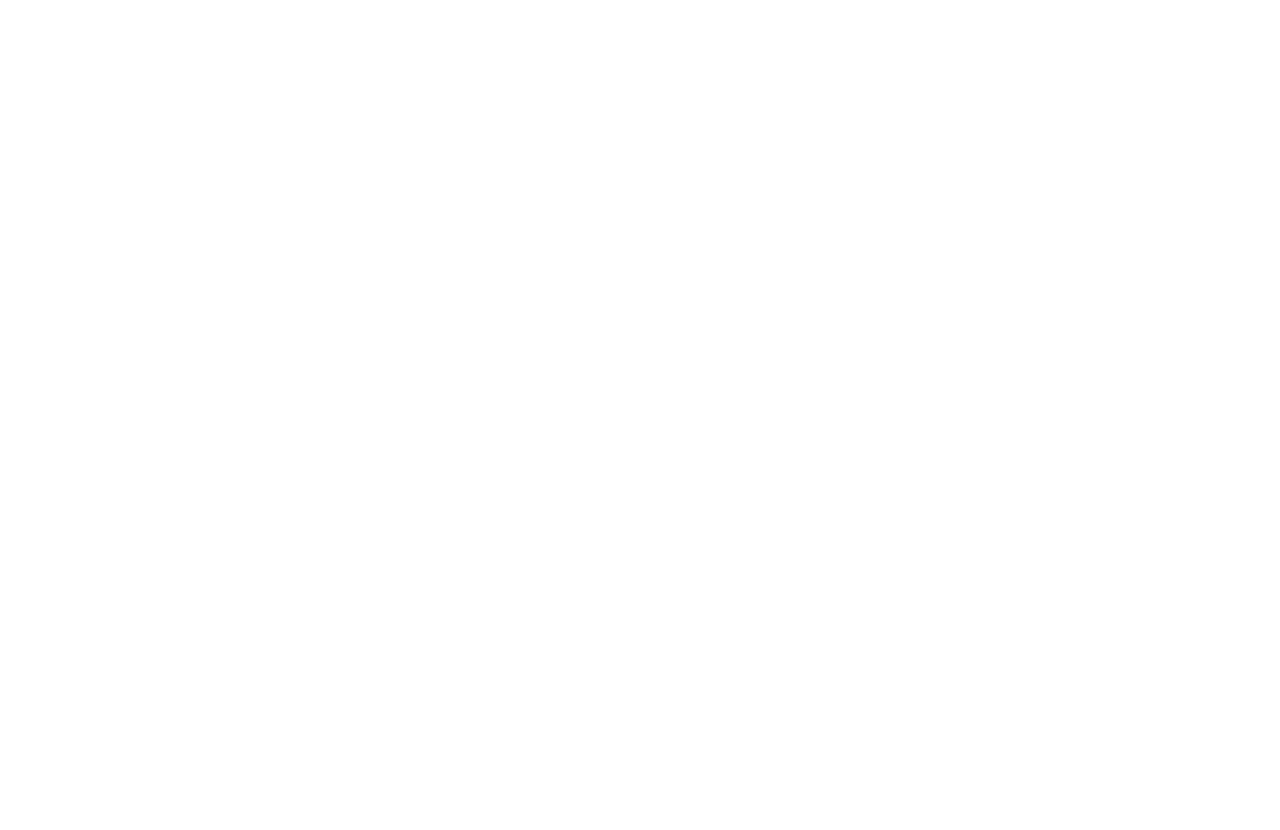
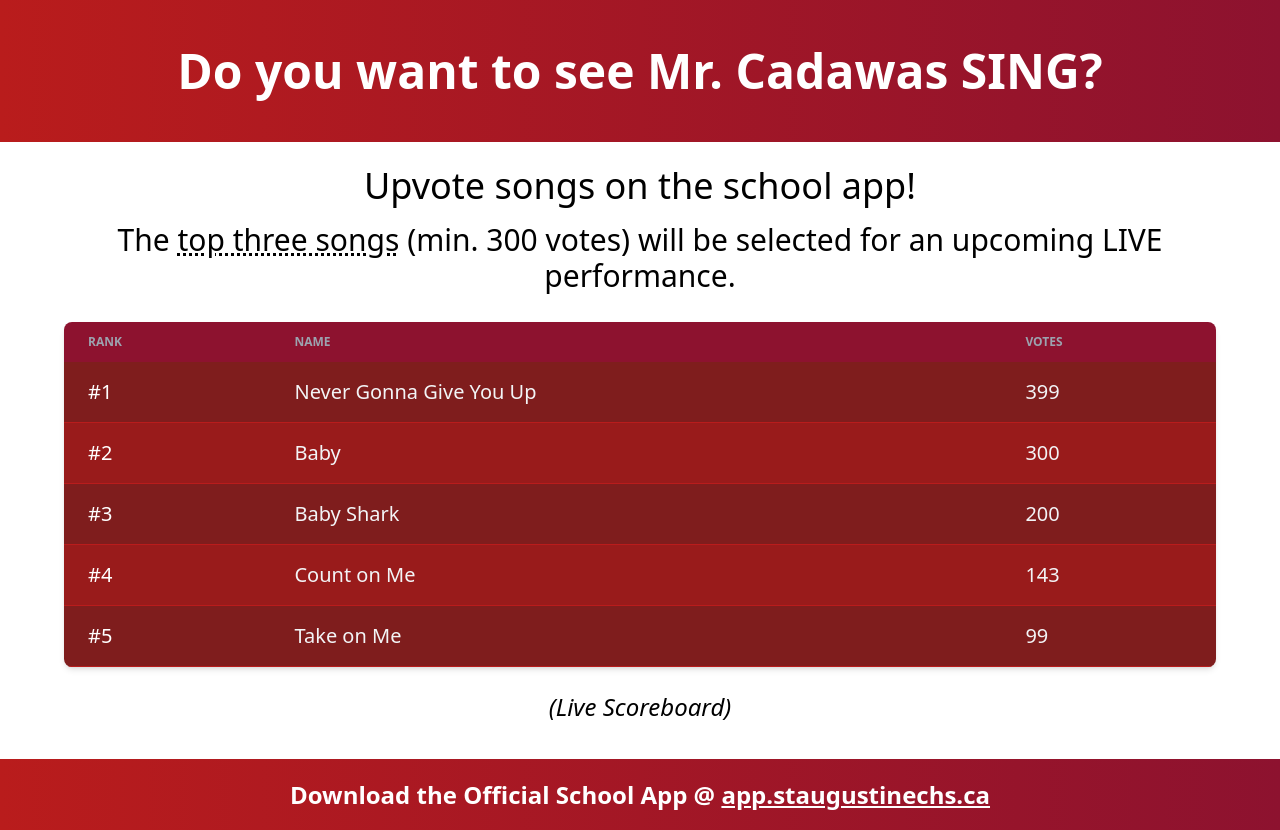
Before and after one commit to stau-app-dev/song-scoreboard, a Nuxt app: page / in a window 1280 px wide. Before the commit the page ends 800 px from the top, so only its background shows below. Built offline with nearby package versions, Linux system fonts and the light colour scheme.

Commit message:
feat: index page

```diff
--- a/pages/index.vue
+++ b/pages/index.vue
@@ -1,9 +1,53 @@
 <template>
-  <div></div>
+  <div class="flex min-h-screen flex-col">
+    <Fullscreen v-if="!isFullscreen" />
+    <Header />
+    <div class="flex flex-1 flex-col space-y-4 py-6 px-16">
+      <h3 class="text-center text-4xl font-extralight">
+        Upvote songs on the school app!
+      </h3>
+      <h4 class="text-center text-3xl">
+        The
+        <span class="underline decoration-dotted">top three songs</span> (min.
+        300 votes) will be selected for an upcoming LIVE performance.
+      </h4>
+      <div class="flex-1 py-3 text-center">
+        <Scoreboard />
+        <h5 class="text-2xl font-extralight mt-6 italic">(Live Scoreboard)</h5>
+      </div>
+    </div>
+    <Footer />
+  </div>
 </template>
 
 <script>
 export default {
   name: 'IndexPage',
+  data() {
+    return {
+      windowHeight: window.innerHeight,
+    };
+  },
+  computed: {
+    isFullscreen() {
+      if ((screen.availHeight || screen.height - 50) <= this.windowHeight) {
+        return true;
+      }
+      return false;
+    },
+  },
+  mounted() {
+    this.$nextTick(() => {
+      window.addEventListener('resize', this.onResize);
+    });
+  },
+  beforeDestroy() {
+    window.removeEventListener('resize', this.onResize);
+  },
+  methods: {
+    onResize() {
+      this.windowHeight = window.innerHeight;
+    },
+  },
 };
 </script>
```
